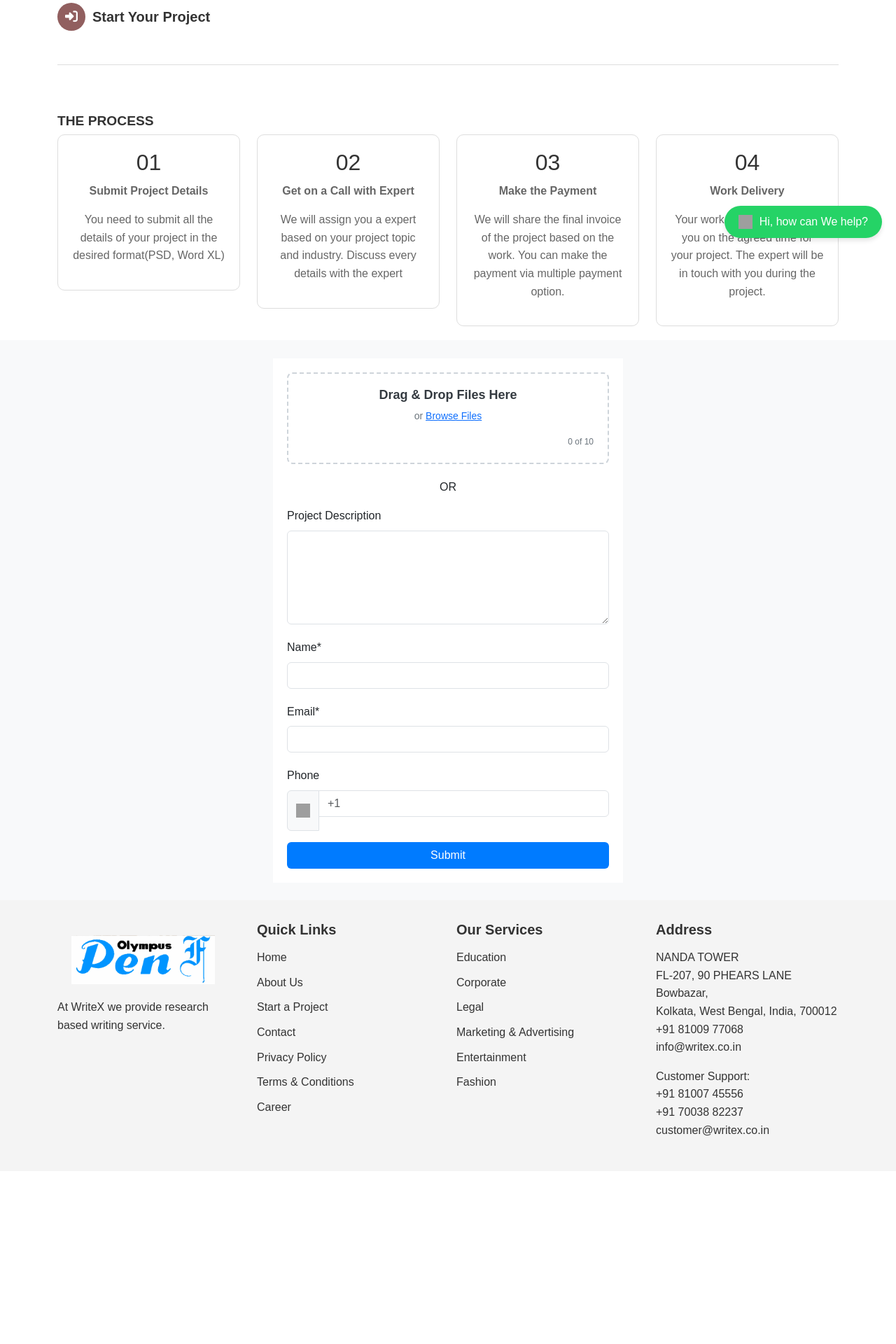
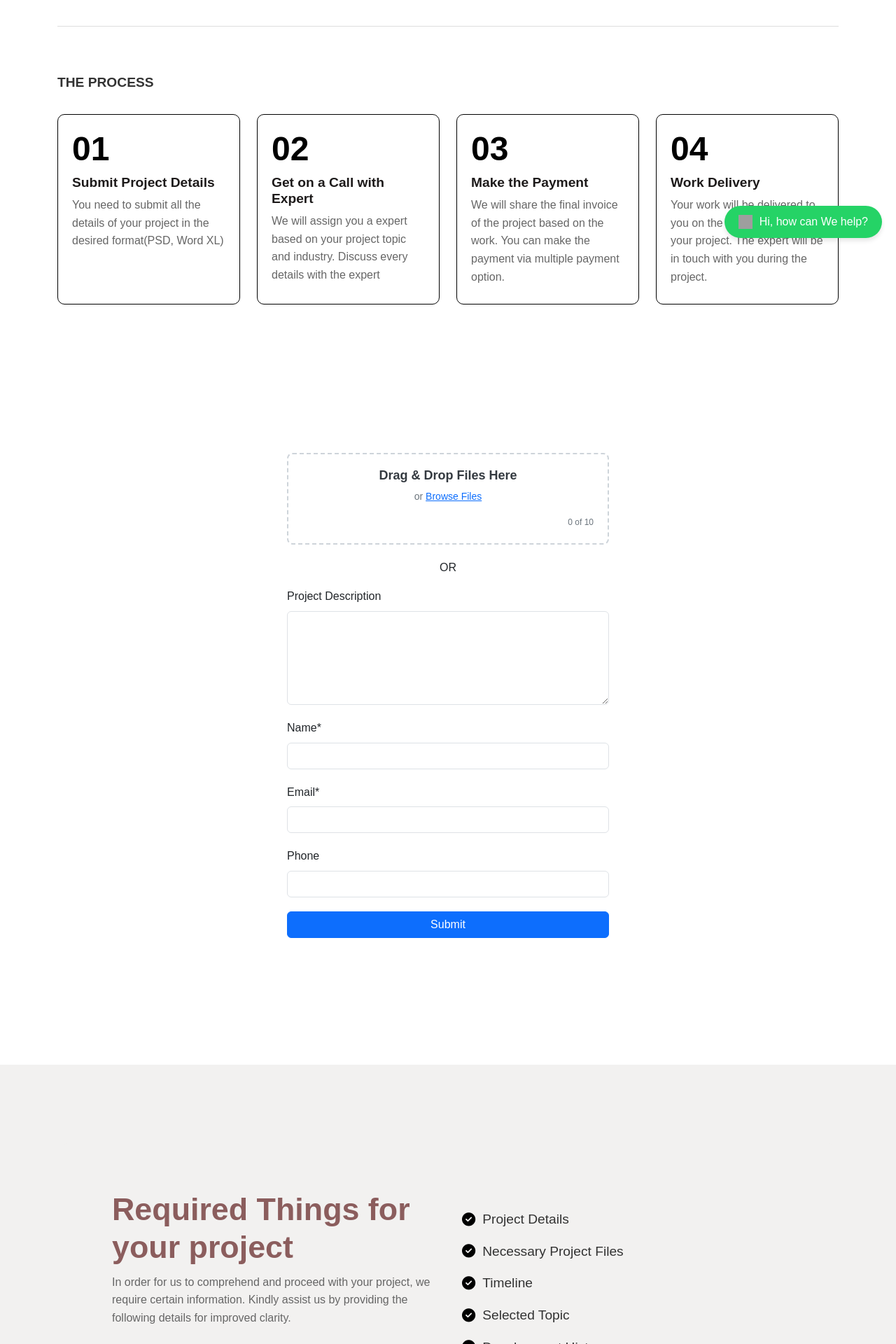
Before and after one commit to TeeWrath/Olypedia-web, a Django app: page /project/ in a window 1280 px wide. Shown: the part 440-2360 px from the top of the page at 70% size. Before the commit the page ends 2063 px from the top, so only its background shows below. Run offline with Django 5.2, Linux system fonts and the light colour scheme; some libraries are stand-ins or nearby versions; grey boxes are pictures that could not be loaded.

Commit message:
project page completed

```diff
--- a/main/static/project.css
+++ b/main/static/project.css
@@ -53,17 +53,28 @@
     font-size: 1.2rem;
     font-weight: bold;
     margin-top: 20px;
+    margin-bottom: 3%;
+
 }
 .process-step {
     border: 1px solid #ddd;
     border-radius: 10px;
     padding: 20px;
-    text-align: center;
+    text-align:left;
     margin-bottom: 20px;
+    height: 90%;
+    border-color: black;
 }
+.process-step h2 {
+    font-size: 3rem;
+    color: black;
+    font-weight:600;
+}
+
 .process-step h3 {
-    font-size: 2rem;
-    color: #333;
+    font-size: 1.2rem;
+    color: rgb(29, 26, 26);
+    font-weight:400;
 }
 .process-step p {
     color: #666;
@@ -81,7 +92,8 @@
         justify-content: center;
         align-items: center;
         height: 100vh;
-        background-color: #f8f9fa;
+        background-color: white;
+        margin: 10%;
 }
 .container2 {
     max-width: 500px;
@@ -113,8 +125,100 @@
 .form-control {
     margin-bottom: 20px;
 }
-.btn-submit {
-    background-color: #007bff;
-    color: #fff;
+.iti {
     width: 100%;
 }
+
+.iti__country-list {
+    max-height: 250px;
+    overflow-y: auto;
+    z-index: 1000;
+}
+
+.btn-submit {
+
+    width: 100%;
+
+}
+
+
+
+.requirements-section {
+    display: flex;
+    justify-content: center;
+    align-items: center;
+    height: 80vh;
+    background-color: #f2f1f0;
+}
+
+.requirements-container {
+    display: flex;
+    max-width: 1100px;
+    width: 100%;  /* Use the entire width of the page */
+    padding: 50px;
+    background: #f2f1f0;
+    border-radius: 10px;
+    align-items: center;
+    justify-content: space-between;  /* Space out the two halves */
+}
+
+.requirements-text {
+     /* Makes sure it takes full width of the left half */
+    text-align: left; /* Ensures text alignment is fully to the left */
+}
+.requirements-text, .requirements-list {
+    width: 50%;  /* Each takes half of the container */
+    padding: 20px;
+}
+
+
+.requirements-title {
+    font-size: 2.8rem;
+    color: #8B5D5D;
+    font-weight: bold;
+}
+
+.requirements-description {
+    font-size: 1rem;
+    color: #666;
+    margin-top: 10px;
+    line-height: 1.6;
+}
+
+.chat-button {
+    background-color: black;
+    color: white;
+    font-size: 1rem;
+    font-weight: bold;
+    padding: 12px 25px;
+    border: none;
+    border-radius: 30px;
+    cursor: pointer;
+    margin-top: 20px;
+    transition: background 0.3s ease-in-out;
+}
+
+.chat-button:hover {
+    background-color: #333;
+}
+
+.requirements-list ul {
+    list-style: none;
+    padding: 0;
+    margin: 0;
+
+}
+
+.requirements-list li {
+    font-size: 1.2rem;
+    color: #333;
+    margin-bottom: 15px;
+    display: flex;
+    align-items: center;
+}
+
+.requirements-list i {
+    color: black;
+    margin-right: 10px;
+    font-size: 1.2rem;
+}
--- a/main/templates/project.html
+++ b/main/templates/project.html
@@ -1,24 +1,41 @@
-{% extends 'layout.html' %}
-{% load static %}
-{% block title %}
+{% extends 'layout.html' %} {% load static %} {% block title %}
 <title>Project Page</title>
-{% endblock  %}
-{% block link %}
-<link rel="stylesheet" href="{% static 'project.css' %}">
-<link rel="stylesheet" href="https://cdnjs.cloudflare.com/ajax/libs/font-awesome/6.5.1/css/all.min.css">
+{% endblock %} {% block link %}
+<link rel="stylesheet" href="{% static 'project.css' %}" />
+<link
+  rel="stylesheet"
+  href="https://cdnjs.cloudflare.com/ajax/libs/font-awesome/6.5.1/css/all.min.css"
+/>
 
-{% endblock  %}
+<link
+  rel="stylesheet"
+  href="https://cdn.jsdelivr.net/npm/bootstrap@5.3.0/dist/css/bootstrap.min.css"
+/>
 
-{% block contant %}
-<body style="font-family: Arial, sans-serif; margin: 0; padding: 0; line-height: 1.6;background-color:#ffffff;">
+
+
+{% endblock %} {% block contant %}
+<body
+  style="
+    font-family: Arial, sans-serif;
+    margin: 0;
+    padding: 0;
+    line-height: 1.6;
+    background-color: #ffffff;
+  "
+>
   <div class="container mt-5">
     <div class="row">
       <div class="col-md-8">
         <h5 class="text-uppercase">Admission</h5>
-                <h1 class="header-title" style="font-size: 4rem;">Want to start?</h1>
-                <h1 class="header-subtitle" style="margin-top: -2%;font-size: 4rem;">Meet our Expert</h1>
+        <h1 class="header-title" style="font-size: 4rem">Want to start?</h1>
+        <h1 class="header-subtitle" style="margin-top: -2%; font-size: 4rem">
+          Meet our Expert
+        </h1>
         <p class="header-description">
-                    Thank you for your interest in Writex Services. We are glad to have you here. You can easily start your project with us by following easy simple steps mentioned below.
+          Thank you for your interest in Writex Services. We are glad to have
+          you here. You can easily start your project with us by following easy
+          simple steps mentioned below.
         </p>
         <a href="#" class="project-button">
           <span class="icon"><i class="fas fa-sign-in-alt"></i></span>
@@ -29,92 +46,110 @@
     <div class="divider h-50 mt-5"></div>
     <div class="row mt-5">
       <div class="col-md-12">
-                <h3 class="process-title">THE PROCESS</h3>
+        <h2 class="process-title">THE PROCESS</h2>
       </div>
       <div class="col-md-3">
         <div class="process-step">
-                    <h3>01</h3>
-                    <p><strong>Submit Project Details</strong></p>
-                    <p>You need to submit all the details of your project in the desired format(PSD, Word XL)</p>
+          <h2>01</h2>
+          <h3><strong>Submit Project Details</strong></h3>
+          <p>
+            You need to submit all the details of your project in the desired
+            format(PSD, Word XL)
+          </p>
         </div>
       </div>
       <div class="col-md-3">
         <div class="process-step">
-                    <h3>02</h3>
-                    <p><strong>Get on a Call with Expert</strong></p>
-                    <p>We will assign you a expert based on your project topic and industry. Discuss every details with the expert</p>
+          <h2>02</h2>
+          <h3><strong>Get on a Call with Expert</strong></h3>
+          <p>
+            We will assign you a expert based on your project topic and
+            industry. Discuss every details with the expert
+          </p>
         </div>
       </div>
       <div class="col-md-3">
         <div class="process-step">
-                    <h3>03</h3>
-                    <p><strong>Make the Payment</strong></p>
-                    <p>We will share the final invoice of the project based on the work. You can make the payment via multiple payment option.</p>
+          <h2>03</h2>
+          <h3><strong>Make the Payment</strong></h3>
+          <p>
+            We will share the final invoice of the project based on the work.
+            You can make the payment via multiple payment option.
+          </p>
         </div>
       </div>
       <div class="col-md-3">
         <div class="process-step">
-                    <h3>04</h3>
-                    <p><strong>Work Delivery</strong></p>
-                    <p>Your work will be delivered to you on the agreed time for your project. The expert will be in touch with you during the project.</p>
+          <h2>04</h2>
+          <h3><strong>Work Delivery</strong></h3>
+          <p>
+            Your work will be delivered to you on the agreed time for your
+            project. The expert will be in touch with you during the project.
+          </p>
         </div>
       </div>
     </div>
   </div>
 
-
   <div class="form-part">
     <div class="container2">
       <div class="dropzone">
-           <h4>
-            Drag &amp; Drop Files Here
-           </h4>
-           <p>
-            or
-            <a href="#">
-             Browse Files
-            </a>
-           </p>
-           <div class="file-count">
-            0 of 10
+        <h4>Drag &amp; Drop Files Here</h4>
+        <p>or <a href="#">Browse Files</a></p>
+        <div class="file-count">0 of 10</div>
+      </div>
+      <div class="text-center mb-3">OR</div>
+      <div class="mb-3">
+        <label class="form-label" for="projectDescription"
+          >Project Description</label
+        >
+        <textarea
+          class="form-control"
+          id="projectDescription"
+          rows="5"
+        ></textarea>
+      </div>
+      <div class="mb-3">
+        <label class="form-label" for="name">Name*</label>
+        <input class="form-control" id="name" type="text" />
+      </div>
+      <div class="mb-3">
+        <label class="form-label" for="email">Email*</label>
+        <input class="form-control" id="email" type="email" />
+      </div>
+      <div class="mb-3">
+        <label class="form-label" for="phone">Phone</label>
+        <input class="form-control" id="phone" type="tel" name="phone" required>
+    </div>
+
+
+    <input class="btn btn-primary btn-submit" type="submit" value="Submit">
     </div>
   </div>
-          <div class="text-center mb-3">
-           OR
+
+
+  <div>
+    <section class="requirements-section">
+        <div class="requirements-container">
+            <div class="requirements-text">
+                <h1 class="requirements-title">Required Things for your project</h1>
+                <p class="requirements-description">
+                    In order for us to comprehend and proceed with your project, we require certain information.
+                    Kindly assist us by providing the following details for improved clarity.
+                </p>
+                <button class="chat-button">Chat With Expert</button>
             </div>
-          <div class="mb-3">
-           <label class="form-label" for="projectDescription">
-            Project Description
-           </label>
-           <textarea class="form-control" id="projectDescription" rows="5"></textarea>
-          </div>
-          <div class="mb-3">
-           <label class="form-label" for="name">
-            Name*
-           </label>
-           <input class="form-control" id="name" type="text"/>
-          </div>
-          <div class="mb-3">
-           <label class="form-label" for="email">
-            Email*
-           </label>
-           <input class="form-control" id="email" type="email"/>
-          </div>
-          <div class="mb-3">
-           <label class="form-label" for="phone">
-            Phone
-           </label>
-           <div class="input-group">
-            <span class="input-group-text">
-             <img alt="Flag of the United States" height="20" src="https://storage.googleapis.com/a1aa/image/ykwGLxedagUuYiHUaoPDuiWQX1k0yMPd1l0wVhcgX0lufFJUA.jpg" width="20"/>
-            </span>
-            <input class="form-control" id="phone" placeholder="+1" type="text"/>
+            <div class="requirements-list">
+                <ul>
+                    <li><i class="fas fa-check-circle"></i> Project Details</li>
+                    <li><i class="fas fa-check-circle"></i> Necessary Project Files</li>
+                    <li><i class="fas fa-check-circle"></i> Timeline</li>
+                    <li><i class="fas fa-check-circle"></i> Selected Topic</li>
+                    <li><i class="fas fa-check-circle"></i> Development History</li>
+                </ul>
             </div>
         </div>
-          <button class="btn btn-submit" type="submit">
-           Submit
-          </button>
-         </div>
+    </section>
   </div>
 
   <a
@@ -134,16 +169,19 @@
       display: flex;
       align-items: center;
       cursor: pointer;
-          text-decoration: none;"
+      text-decoration: none;
+    "
   >
     <img
       src="https://upload.wikimedia.org/wikipedia/commons/6/6b/WhatsApp.svg"
       alt="WhatsApp Icon"
-          style="width: 20px; height: 20px; margin-right: 10px;"
-        >
+      style="width: 20px; height: 20px; margin-right: 10px"
+    />
     Hi, how can We help?
   </a>
+
+
+
 </body>
 
-
-{% endblock  %}
+{% endblock %}
```
Also changed, not shown: main/static/js/project.js (added, +25 -0 lines). Lines whose indentation alone changed are shown as unchanged.
